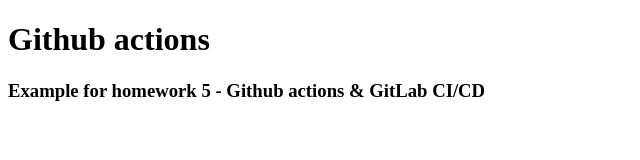
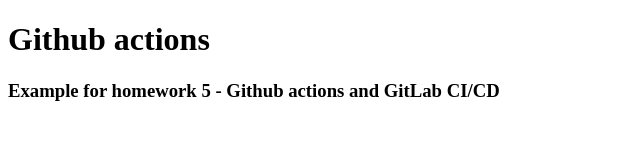
Before and after one commit to dimitrievljupce/kiii-github-actions, a plain HTML site: page index.html in a window 1280 px wide. Shown: the full height of the page, 0-640 px from the left. Drawn offline with Linux system fonts and the light colour scheme.

Commit message:
[HW-05] | Revert closing tag

```diff
--- a/index.html
+++ b/index.html
@@ -8,6 +8,6 @@
   </head>
   <body>
     <h1>Github actions</h1>
-    <h3>Example for homework 5 - Github actions & GitLab CI/CD
+    <h3>Example for homework 5 - Github actions and GitLab CI/CD</h3>
   </body>
 </html>
```
